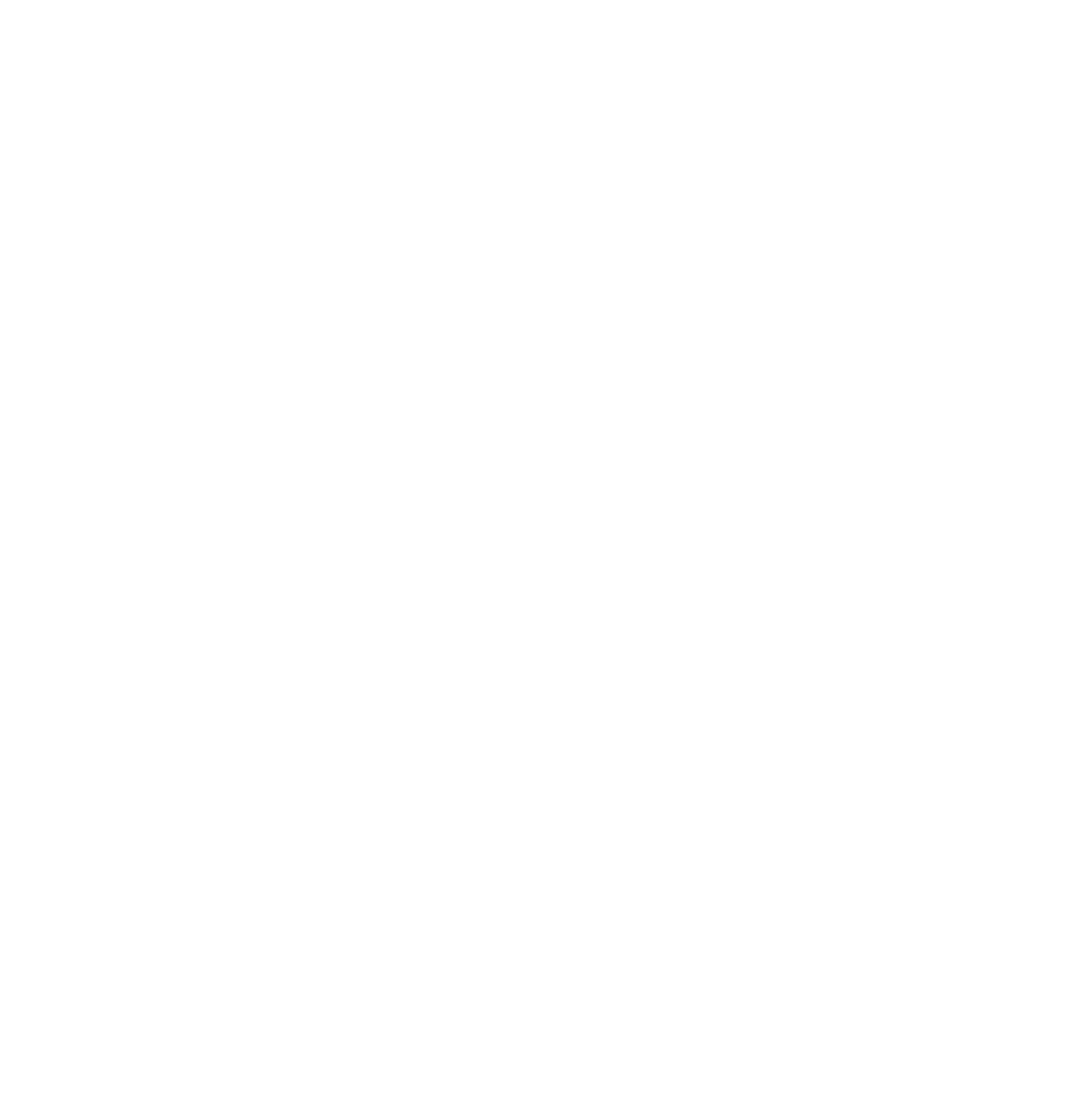
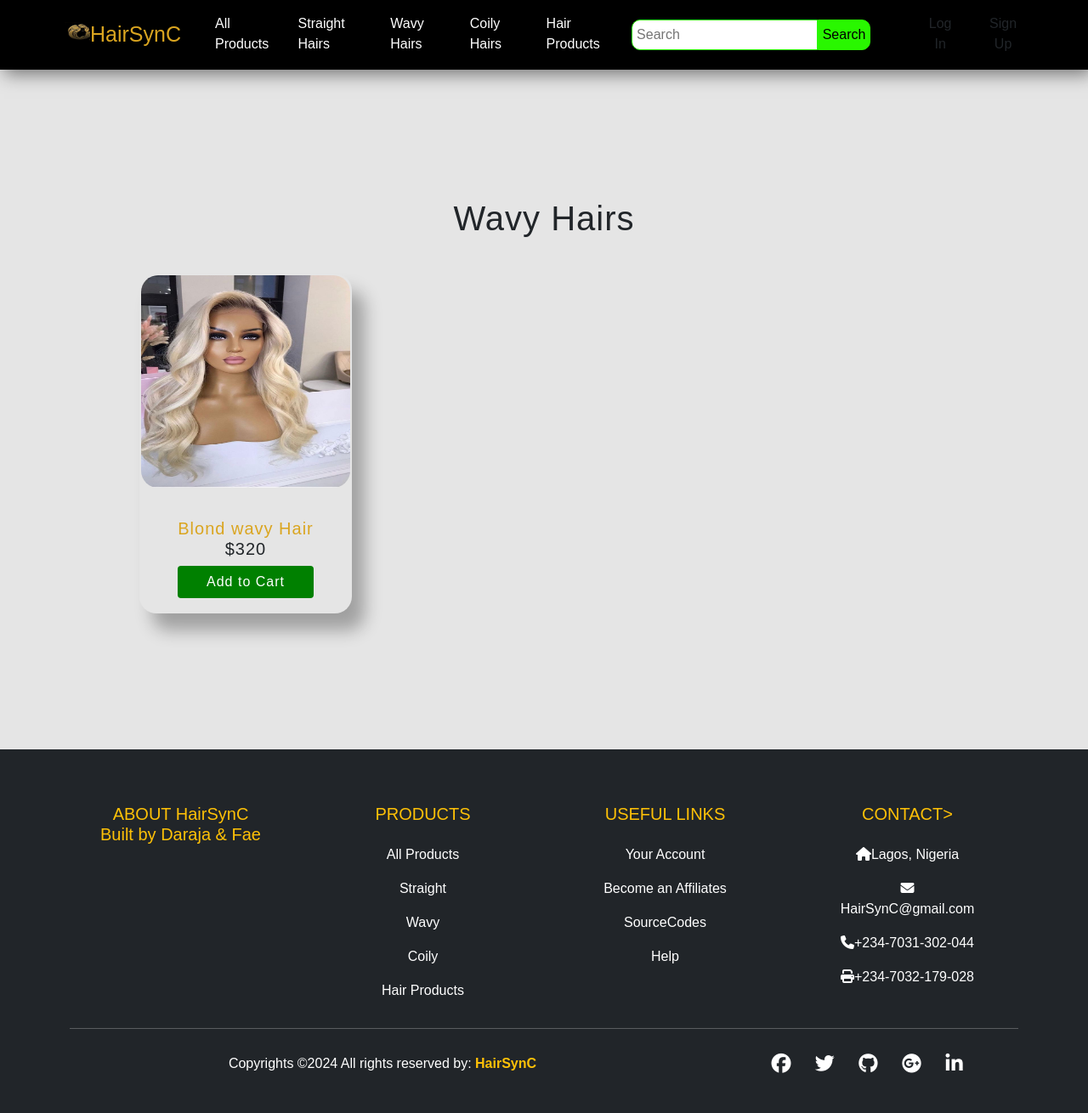
Before and after one commit to NwoguGlory1/HairSynC, a Django app: page /store/blondwavyhair/ in a window 1280 px wide. Before the commit the page is empty. Shown: the whole page at 85% size. Before the commit the page ends 800 px from the top, so only its background shows below. Run offline with Django 5.2, Linux system fonts and the light colour scheme; some libraries are stand-ins or nearby versions; some web fonts are replaced.

Commit message:
Editing specific product page

```diff
--- a/hairsync/store/templates/store/blondwavyhair.html
+++ b/hairsync/store/templates/store/blondwavyhair.html
@@ -0,0 +1,236 @@
+<!DOCTYPE html>
+<html lang="en">
+
+<head>
+  {% load static %}
+  <meta charset="utf-8">
+  <meta content="width=device-width, initial-scale=1.0" name="viewport">
+  <meta http-equiv="X-UA-Compatible" content="IE=edge">
+
+  <title>HairSynC</title>
+  <meta content="" name="description">
+  <meta content="" name="keywords">
+
+  <!-- Favicons -->
+  <link href="{% static 'store/images/favicon.png' %}" rel="icon">
+
+  <!-- Template Main CSS File -->
+  <link rel="stylesheet" href="{% static 'store/css/style.css' %}">
+
+  <!-- Template Main CSS File
+  <link href="login.html" rel="" >
+  <link href="signup.html" rel="" >
+  <link href="home.html" rel="" >
+  <link href="all Categories.html" rel="" >
+  <link href="straight.html" rel="" >
+  <link href="wavy.html" rel="">
+  <link href="coily.html" rel="" >
+  <link href="contact.html" rel="" >
+
+-->
+
+  <!-- Link to boostrap-->
+  <link href="{% static 'store/css/all.min.css' %}" rel="stylesheet">
+  <link href="{% static 'store/css/bootstrap.min.css' %}" rel="stylesheet">
+  <link href="{% static 'store/css/bootstrap-icons.css' %}" rel="stylesheet">
+
+</head>
+<body>
+<!--Navbar-->
+<nav class="navbar navbar-expand-xl navbar-dark" id="navbar">
+  <div class="container-fluid">
+    <a class="navbar-brand" href="{% url 'store:index' %}">
+      <img class="d-inline-block align-text-top" src="{% static 'store/images/Logo.png' %}" alt="logo" width="30" height="24">HairSynC
+    </a>
+    <button class="navbar-toggler" type="button" data-bs-toggle="collapse" data-bs-target="#navbarSupportedContent" aria-controls="navbarScroll" aria-expanded="false" aria-label="Toggle navigation">
+      <span class="navbar-toggler-icon"></span>
+     </button>
+    <div class="collapse navbar-collapse" id="navbarSupportedContent">
+      <ul class="navbar-nav m-auto my-2 my-lg-0">
+        <li class="nav-item">
+          <a class="nav-link" href="{% url 'store:index' %}"></a>
+          </li>
+          <li class="nav-item">
+            <a class="nav-link" href="{% url 'store:products' %}">All Products</a>
+          </li>
+          <li class="nav-item">
+            <a class="nav-link" href="{% url 'store:straight' %}">Straight Hairs</a>
+          </li>
+          <li class="nav-item">
+            <a class="nav-link" href="{% url 'store:wavy' %}">Wavy Hairs</a>
+          </li>
+          <li class="nav-item">
+            <a class="nav-link" href="{% url 'store:coily' %}">Coily Hairs</a>
+          </li>
+          <li class="nav-item">
+            <a class="nav-link" href="{% url 'store:hair_products' %}">Hair Products</a>
+          </li>
+            <!-- <li class="nav-item">
+            <a class="nav-link" href="#contact">Contact</a>
+          </li>  -->
+        </ul>
+        <form class="search">
+          <input type="search" placeholder="Search" aria-label="Search">
+          <button type="submit">Search</button>
+        </form>
+        {% if user.is_authenticated %}
+        <p class="ms-auto my-lg-0 my-2">Welcome, {{ user.username }}!</p>
+        <a href="{% url 'store:logout' %}">
+          <button class="btn ms-auto sign" p-2 my-lg-0 my-2>Logout</button>
+       </a>
+      {% else %}
+        <a href="{% url 'store:login_page' %}">
+          <button class="btn ms-auto sign" p-2 my-lg-0 my-2>Log In</button>
+        </a>
+        <a href="{% url 'store:register_form' %}">
+          <button class="btn ms-auto sign" p-2 my-lg-0 my-2>Sign Up</button>
+        </a>
+      {% endif %}
+
+  </div>
+</nav>
+
+<!--Wavy-->
+<section id="wavy">
+  <div class="container-fluid m-5">
+    <h1 class="text-center my-3">Wavy Hairs</h1>
+    <div class="hairs">
+        <!-- <div>
+          <div class="card">
+            <img src="{% static 'store/images/wavvyhair.png' %}" class="card-img-top">
+            <div class="card-body text-center">
+              <h5 class="card-title"><a href="">Wavy Hair </a> $300 </h5>
+
+              <a href="#" class="btn signin">Add to Cart </a>
+            </div>
+          </div>
+        </div> -->
+    <div class="col-lg-4 col-md-4 col-12">
+        <div>
+          <div class="card">
+            <img src="{% static 'store/images/blondewavy.png' %}" class="card-img-top">
+            <div class="card-body text-center">
+              <h5 class="card-title"><a href="{% url 'store:blondewavyhair' %}">Blond wavy Hair </a> $320</h5>
+
+              <a href="#" class="btn signin">Add to Cart</a>
+            </div>
+        </div>
+      </div>
+    </div>
+  </div>
+</section>
+
+<!--Footer-->
+<footer class="bg-dark text-white pt-5 pb-4">
+  <div class="container text-center text-md-left">
+    <div class="row text-center text-md text-md-left">
+      <div class="col-md-3 col-lg-3 col-xl-3 mx auto mt-3">
+        <h5 class="mb-4 font-weight-bold text-warning"><a href="about.html" class="text-decoration-none text-warning">ABOUT HairSynC</a>
+          <p> Built by Daraja & Fae </p>
+        </div>
+        <div class="col-md-2 col-lg-2 col-xl-2 mx-auto mt-3">
+          <h5 class="text-uppercase mb-4 font-weight-bold text-warning">Products</h5>
+          <p>
+            <a href="{% url 'store:products' %}" class="text-white" style="text-decoration: none;">All Products</a>
+          </p>
+          <p>
+            <a href="{% url 'store:straight' %}" class="text-white" style="text-decoration: none;">Straight</a>
+          </p>
+          <p>
+            <a href="{% url 'store:wavy' %}" class="text-white" style="text-decoration: none;">Wavy</a>
+          </p>
+          <p>
+            <a href="{% url 'store:coily' %}" class="text-white" style="text-decoration: none;">Coily</a>
+          </p>
+          <p>
+            <a href="{% url 'store:hair_products' %}" class="text-white" style="text-decoration: none;">Hair Products</a>
+          </p>
+        </div>
+        <div class="col-md-3 col-lg-2 col-xl-2 mx-auto mt-3">
+          <h5 class="text-uppercase mb-4 font-weight-bold text-warning">Useful Links</h5>
+          <p>
+            <a href="#" class="text-white" style="text-decoration: none;">Your Account</a>
+          </p>
+          <p>
+            <a href="#" class="text-white" style="text-decoration: none;">Become an Affiliates</a>
+          </p>
+          <p>
+            <a href="#" class="text-white" style="text-decoration: none;">SourceCodes</a>
+          </p>
+          <p>
+            <a href="#contact.html" class="text-white" style="text-decoration: none;">Help</a>
+          </p>
+        </div>
+        <div class="col-md-4 col-lg-3 col-xl-2 mx-auto mt-3">
+          <h5 class="text-uppercase mb-4 font-weight-bold text-warning">Contact></h5>
+          <p>
+            <i class="fas fa-home mr-3"></i>Lagos, Nigeria
+          </p>
+          <p>
+            <i class="fas fa-envelope mr-3"></i>HairSynC@gmail.com
+          </p>
+          <p>
+            <i class="fas fa-phone mr-3"></i>+234-7031-302-044
+          </p>
+          <p>
+            <i class="fas fa-print mr-3"></i>+234-7032-179-028
+          </p>
+        </div>
+    </div>
+    <hr class="mb-4">
+    <div class="row align-items-center">
+      <div class="col-md-7 col-lg-8">
+        <p>Copyrights ©2024 All rights reserved by:
+          <a href="#" style="text-decoration: none;">
+            <strong class="text-warning">HairSynC</strong>
+          </a></p>
+      </div>
+      <div class="col-md-5 col-lg-4">
+        <div class="text-center text-md-right">
+          <ul class="list-unstyled list-inline">
+            <li class="list-inline-item">
+              <a href="#" class="btn-floating btn-sm text-white" style="font-size: 23px;"><i class="fab fa-facebook"></i></a>
+            </li>
+            <li class="list-inline-item">
+              <a href="#" class="btn-floating btn-sm text-white" style="font-size: 23px;"><i class="fab fa-twitter"></i></a>
+            </li>
+            <li class="list-inline-item">
+              <a href="https://github.com/NwoguGlory1/HairSynC" class="btn-floating btn-sm text-white" style="font-size: 23px;"><i class="fab fa-github"></i></a>
+            </li>
+            <li class="list-inline-item">
+              <a href="#" class="btn-floating btn-sm text-white" style="font-size: 23px;"><i class="fab fa-google-plus"></i></a>
+            </li>
+            <li class="list-inline-item">
+              <a href="#" class="btn-floating btn-sm text-white" style="font-size: 23px;"><i class="fab fa-linkedin-in"></i></a>
+            </li>
+          </ul>
+        </div>
+      </div>
+    </div>
+  </div>
+</footer>
+
+{% if messages %}
+<!-- Iterate over Django messages -->
+{% for message in messages %}
+    <!-- Display messages using SweetAlert.js -->
+    <script>
+        Swal.fire({
+            icon: '{{ message.tags }}', // Use the message tags as SweetAlert.js icons
+            title: '{{ message.tags|capfirst }}', // Capitalize the first letter of the tag
+            text: '{{ message }}',
+            timer: 10000, // Automatically close after 10 seconds
+            showConfirmButton: false, // Do not show a confirmation button
+            position: 'top-end', // Show notifications at the top-end
+            // Add more options as needed
+        });
+    </script>
+{% endfor %}
+{% endif %}
+<!-- Include SweetAlert.js -->
+  <script src="https://cdn.jsdelivr.net/npm/sweetalert2@10"></script>
+  <script src="{% static 'store/js/bootstrap.bundle.min.js' %}"></script>
+  <script src="https://cdn.jsdelivr.net/npm/@popperjs/core@2.9.2/dist/umd/popper.min.js"></script>
+  <script src="https://cdn.jsdelivr.net/npm/bootstrap@5.0.2/dist/js/bootstrap.min.js" integrity="sha384-cVKIPhGWiC2Al4u+LWgxfKTRIcfu0JTxR+EQDz/bgldoEyl4H0zUF0QKbrJ0EcQF"></script>
+</body>
+</html>
--- a/hairsync/store/templates/store/wavy.html
+++ b/hairsync/store/templates/store/wavy.html
@@ -107,7 +107,7 @@
             </div>
           </div>
         </div>
-    <!-- <div class="col-lg-4 col-md-4 col-12"> -->
+    <div class="col-lg-4 col-md-4 col-12">
         <div>
           <div class="card">
             <img src="{% static 'store/images/blondewavy.png' %}" class="card-img-top">
--- a/hairsync/store/templates/store/wavyhair.html
+++ b/hairsync/store/templates/store/wavyhair.html
@@ -101,7 +101,7 @@
           <div class="card">
             <img src="{% static 'store/images/wavvyhair.png' %}" class="card-img-top">
             <div class="card-body text-center">
-              <h5 class="card-title">Wavy Hair $300 </h5>
+              <h5 class="card-title"><a href="{% url 'store:wavyhair' %}"> Wavy Hair </a> $300 </h5>
               <h4> Description:</h4>
 
               <a href="#" class="btn signin">Add to Cart </a>
```
Also changed, not shown: hairsync/store/templates/store/userprofile.html (added).
